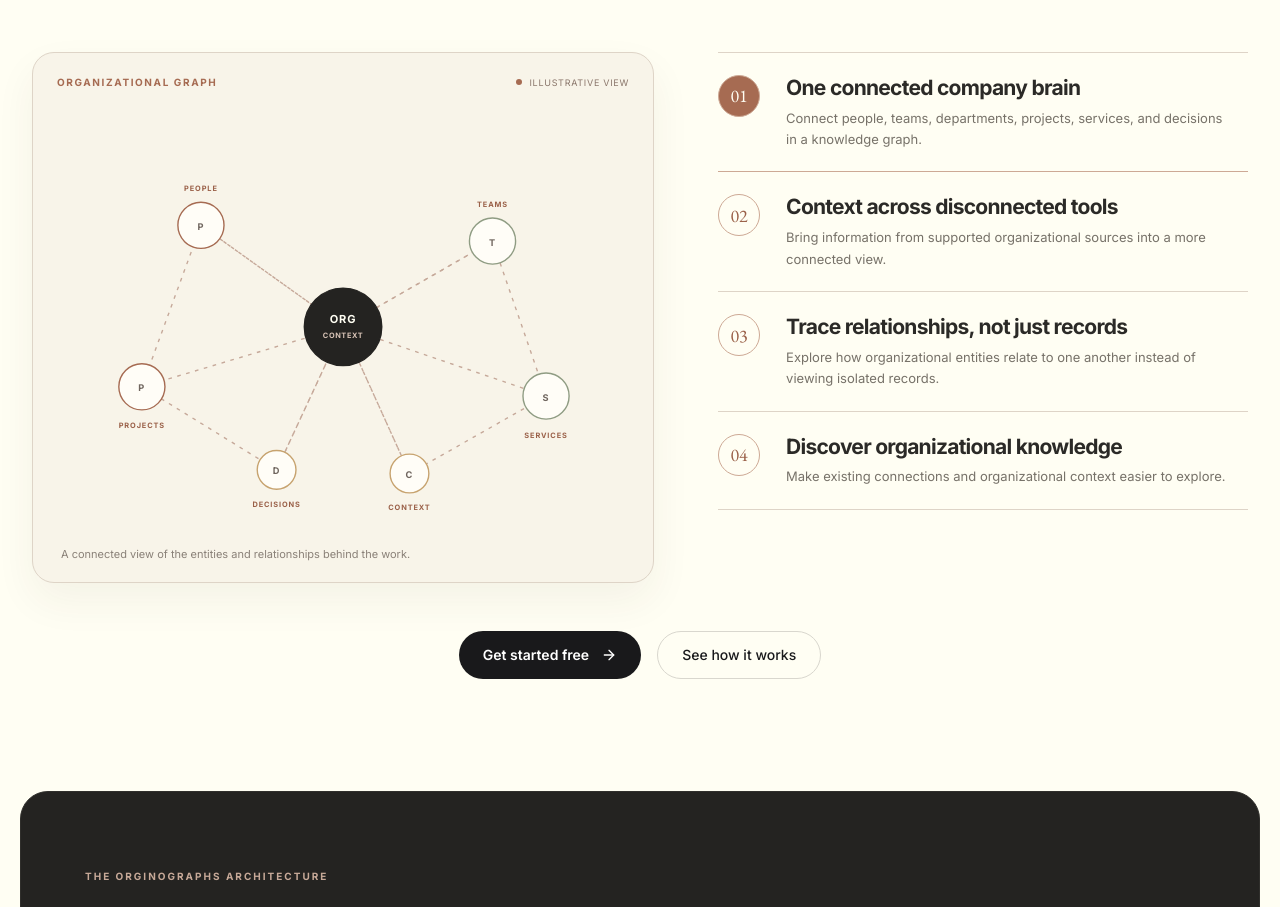
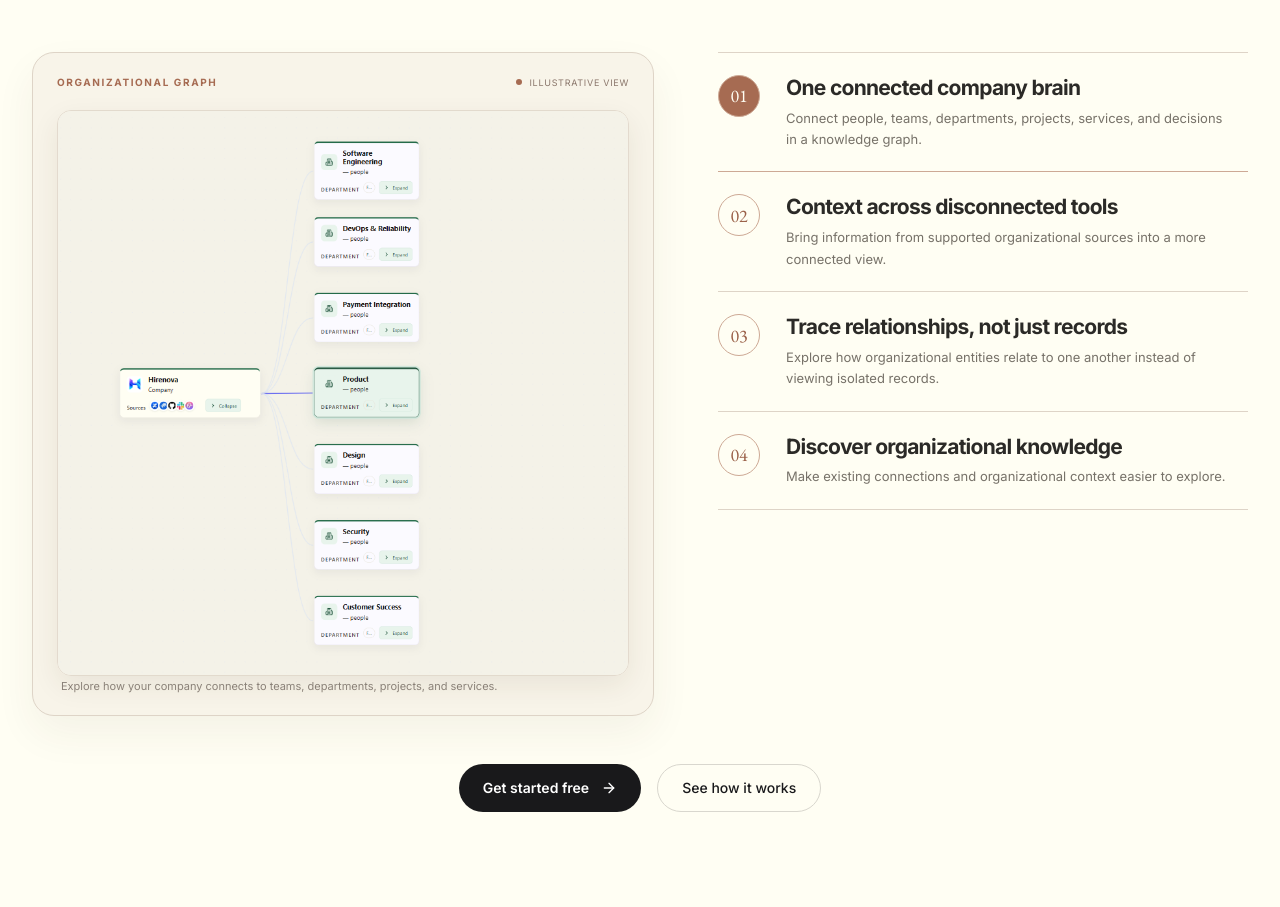
Before and after one commit to Garima040106/OrgInGraphs, a Next.js app in the folder frontend/: page / in a window 1280 px wide. Shown: the part 1788-2695 px from the top of the page. Built offline with nearby package versions, Linux system fonts and the light colour scheme.

Commit message:
feat(frontend): use graph artwork on landing page

```diff
--- a/frontend/app/page.tsx
+++ b/frontend/app/page.tsx
@@ -506,22 +506,15 @@ export default function Home() {
               <span className="usp-index">ORGANIZATIONAL GRAPH</span>
               <span className="usp-graph-status"><i /> Illustrative view</span>
             </div>
-            <svg className="usp-graph-art" viewBox="0 0 620 470" role="img" aria-label="Illustrative graph connecting people, teams, projects, and services">
-              <g className="usp-graph-lines">
-                <path d="M310 235 L156 125 L92 300 L238 390 L310 235 L472 142 L530 310 L382 394 L310 235" />
-                <path d="M156 125 L310 235 L472 142" />
-                <path d="M92 300 L310 235 L530 310" />
-                <path d="M238 390 L310 235 L382 394" />
-              </g>
-              <g className="usp-graph-node usp-graph-node-center"><circle cx="310" cy="235" r="42" /><text x="310" y="231">ORG</text><text x="310" y="247">CONTEXT</text></g>
-              <g className="usp-graph-node usp-graph-node-person"><circle cx="156" cy="125" r="25" /><text x="156" y="130">P</text><text x="156" y="88">PEOPLE</text></g>
-              <g className="usp-graph-node usp-graph-node-team"><circle cx="472" cy="142" r="25" /><text x="472" y="147">T</text><text x="472" y="105">TEAMS</text></g>
-              <g className="usp-graph-node usp-graph-node-project"><circle cx="92" cy="300" r="25" /><text x="92" y="305">P</text><text x="92" y="345">PROJECTS</text></g>
-              <g className="usp-graph-node usp-graph-node-service"><circle cx="530" cy="310" r="25" /><text x="530" y="315">S</text><text x="530" y="355">SERVICES</text></g>
-              <g className="usp-graph-node usp-graph-node-context"><circle cx="238" cy="390" r="21" /><text x="238" y="395">D</text><text x="238" y="430">DECISIONS</text></g>
-              <g className="usp-graph-node usp-graph-node-context"><circle cx="382" cy="394" r="21" /><text x="382" y="399">C</text><text x="382" y="434">CONTEXT</text></g>
-            </svg>
-            <p className="usp-graph-caption">A connected view of the entities and relationships behind the work.</p>
+            <Image
+              className="usp-feature-image"
+              src="/img/Graph.png"
+              alt="OrgInGraphs company graph showing Hirenova connected to its departments"
+              width={878}
+              height={869}
+              priority={false}
+            />
+            <p className="usp-graph-caption">Explore how your company connects to teams, departments, projects, and services.</p>
           </div>
 
           <div className="usp-chapters" aria-label="OrgInGraphs capabilities">
```
Also changed, not shown: frontend/app/globals.css, frontend/public/img/Graph.png (added).
